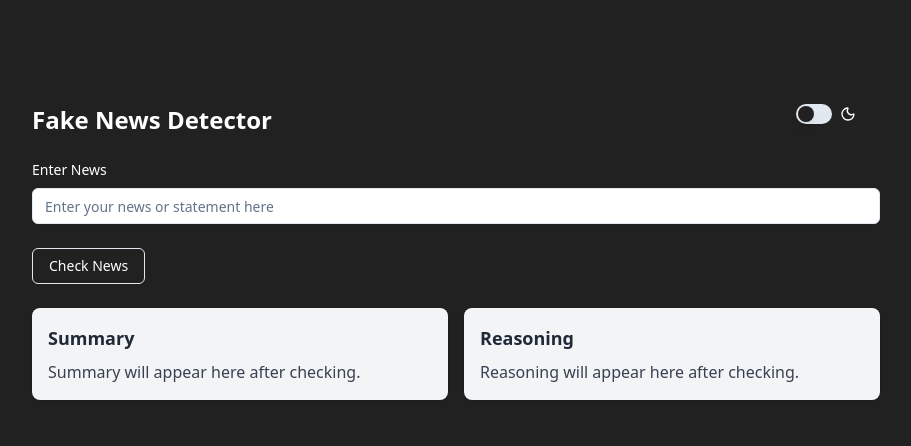
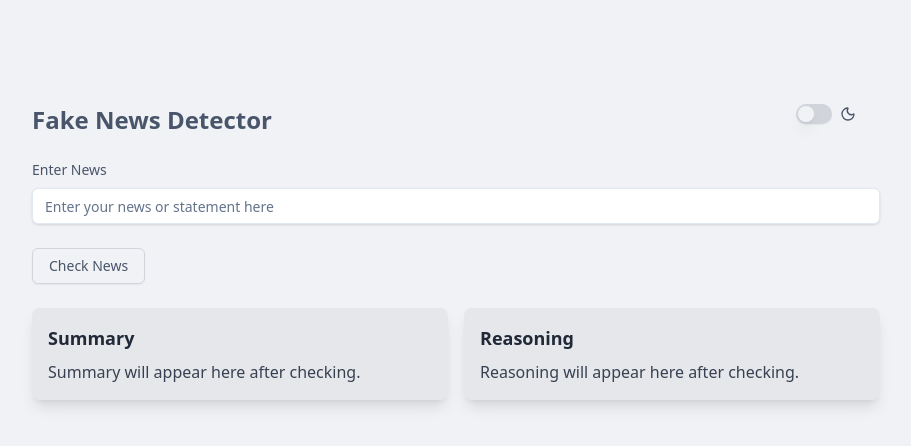
Before and after one commit to iamasit07/fake-news-detector, a React (Vite) app in the folder fake-news-detector-frontend/: page / in a window 1280 px wide. Shown: the top 446 px of the page, without its empty margins (184-1095 px from the left). Built offline with nearby package versions, Linux system fonts and the light colour scheme.

Commit message:
changed light theme

```diff
--- a/fake-news-detector-frontend/package.json
+++ b/fake-news-detector-frontend/package.json
@@ -34,7 +34,6 @@
     "eslint-plugin-react-refresh": "^0.4.19",
     "globals": "^16.0.0",
     "postcss": "^8.5.6",
-    "tailwindcss": "^3.4.17",
     "vite": "^6.3.5"
   }
 }
--- a/fake-news-detector-frontend/src/components/custom/fakeNewsChecker.jsx
+++ b/fake-news-detector-frontend/src/components/custom/fakeNewsChecker.jsx
@@ -41,7 +41,7 @@ function FakeNewsChecker() {
 
     return (
 
-        <div className="max-w-4xl mx-auto p-6 space-y-6">
+        <div className="text-foreground max-w-4xl mx-auto p-6 space-y-6">
             <h1 className="text-2xl font-bold dark:text-gray-100">
                 Fake News Detector
             </h1>
@@ -50,7 +50,7 @@ function FakeNewsChecker() {
             <div className="space-y-2">
                 <label
                     htmlFor="news-query"
-                    className="block text-sm font-medium text-white dark:text-white"
+                    className="block text-sm font-medium dark:text-white"
                 >
                     Enter News
                 </label>
@@ -75,8 +75,8 @@ function FakeNewsChecker() {
 
             {/* ------- Show Verdict Below Button ------ */}
             {verdict && (
-                <div className="mt-4 text-lg font-semibold text-white">
-                    Verdict:{" "}
+                <div className="mt-4 text-lg font-semibold">
+                    Verdict :{" "}
                     <span className={verdict === "Fake" ? "text-red-400" : "text-green-400"}>
                         {verdict}
                     </span>
@@ -85,7 +85,7 @@ function FakeNewsChecker() {
 
             <div className="grid grid-cols-1 md:grid-cols-2 gap-4 mt-6">
                 {/* Summary Block */}
-                <div className="bg-gray-100 dark:bg-gray-800 p-4 rounded-lg shadow">
+                <div className="bg-gray-200 dark:bg-gray-800 p-4 rounded-lg shadow-lg">
                     <h2 className="text-lg font-semibold text-gray-800 dark:text-gray-200 mb-2">
                         Summary
                     </h2>
@@ -95,7 +95,7 @@ function FakeNewsChecker() {
                 </div>
 
                 {/* Reasoning Block */}
-                <div className="bg-gray-100 dark:bg-gray-800 p-4 rounded-lg shadow">
+                <div className="bg-gray-200 dark:bg-gray-800 p-4 rounded-lg shadow-lg">
                     <h2 className="text-lg font-semibold text-gray-800 dark:text-gray-200 mb-2">
                         Reasoning
                     </h2>
@@ -116,7 +116,7 @@ function FakeNewsChecker() {
                 {isDark ? (
                     <Sun className="w-4 h-4 text-white" />
                 ) : (
-                    <Moon className="w-4 h-4 text-white" />
+                    <Moon className="w-4 h-4 text-foreground" />
                 )
                 }
             </div>
--- a/fake-news-detector-frontend/src/components/ui/button.jsx
+++ b/fake-news-detector-frontend/src/components/ui/button.jsx
@@ -14,7 +14,7 @@ const buttonVariants = cva(
         destructive:
           "bg-destructive text-destructive-foreground shadow-sm hover:bg-destructive/90",
         outline:
-          "border border-input bg-background shadow-sm hover:bg-accent hover:text-accent-foreground",
+          "border border-gray-300 bg-background shadow-sm hover:bg-gray-200 hover:text-accent-foreground",
         secondary:
           "bg-secondary text-secondary-foreground shadow-sm hover:bg-secondary/80",
         ghost: "hover:bg-accent hover:text-accent-foreground",
--- a/fake-news-detector-frontend/src/components/ui/input.jsx
+++ b/fake-news-detector-frontend/src/components/ui/input.jsx
@@ -7,7 +7,7 @@ const Input = React.forwardRef(({ className, type, ...props }, ref) => {
     <input
       type={type}
       className={cn(
-        "flex h-9 w-full rounded-md border border-input bg-transparent px-3 py-1 text-base shadow-sm transition-colors file:border-0 file:bg-transparent file:text-sm file:font-medium file:text-foreground placeholder:text-muted-foreground focus-visible:outline-none focus-visible:ring-1 focus-visible:ring-ring disabled:cursor-not-allowed disabled:opacity-50 md:text-sm",
+        "flex h-9 w-full rounded-md border border-input bg-transparent px-3 py-1 text-base shadow transition-colors file:border-0 file:bg-transparent file:text-sm file:font-medium file:text-foreground placeholder:text-muted-foreground focus-visible:outline-none focus-visible:ring-1 focus-visible:ring-ring disabled:cursor-not-allowed disabled:opacity-50 md:text-sm",
         className
       )}
       ref={ref}
--- a/fake-news-detector-frontend/src/components/ui/switch.jsx
+++ b/fake-news-detector-frontend/src/components/ui/switch.jsx
@@ -6,7 +6,7 @@ import { cn } from "@/lib/utils"
 const Switch = React.forwardRef(({ className, ...props }, ref) => (
   <SwitchPrimitives.Root
     className={cn(
-      "peer inline-flex h-5 w-9 shrink-0 cursor-pointer items-center rounded-full border-2 border-transparent shadow-sm transition-colors focus-visible:outline-none focus-visible:ring-2 focus-visible:ring-ring focus-visible:ring-offset-2 focus-visible:ring-offset-background disabled:cursor-not-allowed disabled:opacity-50 data-[state=checked]:bg-primary data-[state=unchecked]:bg-input",
+      "peer inline-flex h-5 w-9 shrink-0 cursor-pointer items-center rounded-full border-2 border-transparent shadow-sm transition-colors focus-visible:outline-none focus-visible:ring-2 focus-visible:ring-ring focus-visible:ring-offset-2 focus-visible:ring-offset-background disabled:cursor-not-allowed disabled:opacity-50 data-[state=checked]:bg-primary data-[state=unchecked]:bg-gray-300",
       className
     )}
     {...props}
--- a/fake-news-detector-frontend/src/index.css
+++ b/fake-news-detector-frontend/src/index.css
@@ -4,8 +4,8 @@
 
 @layer base {
   :root {
-    --background: 0 0% 13%;
-    --foreground: 222.2 84% 4.9%;
+    --background: 220 14.3% 95.3%;
+    --foreground: 217, 19%, 35%;
     --card: 0 0% 100%;
     --card-foreground: 222.2 84% 4.9%;
     --popover: 0 0% 100%;
```
Also changed, not shown: 1 other file (tests, documents, lock files or other folders).
